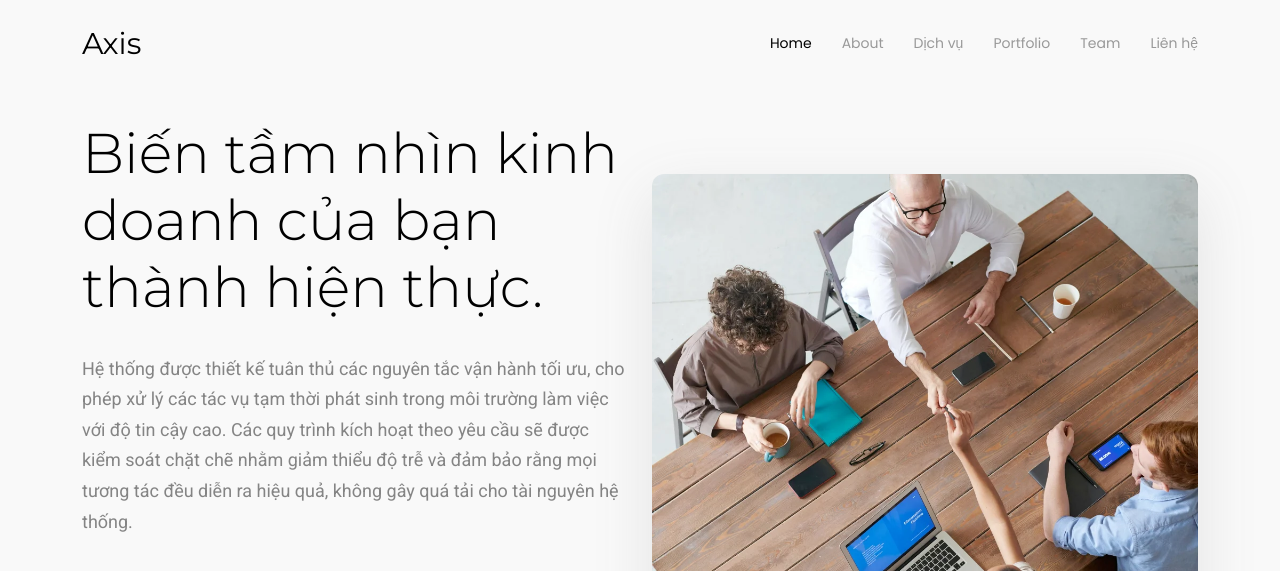
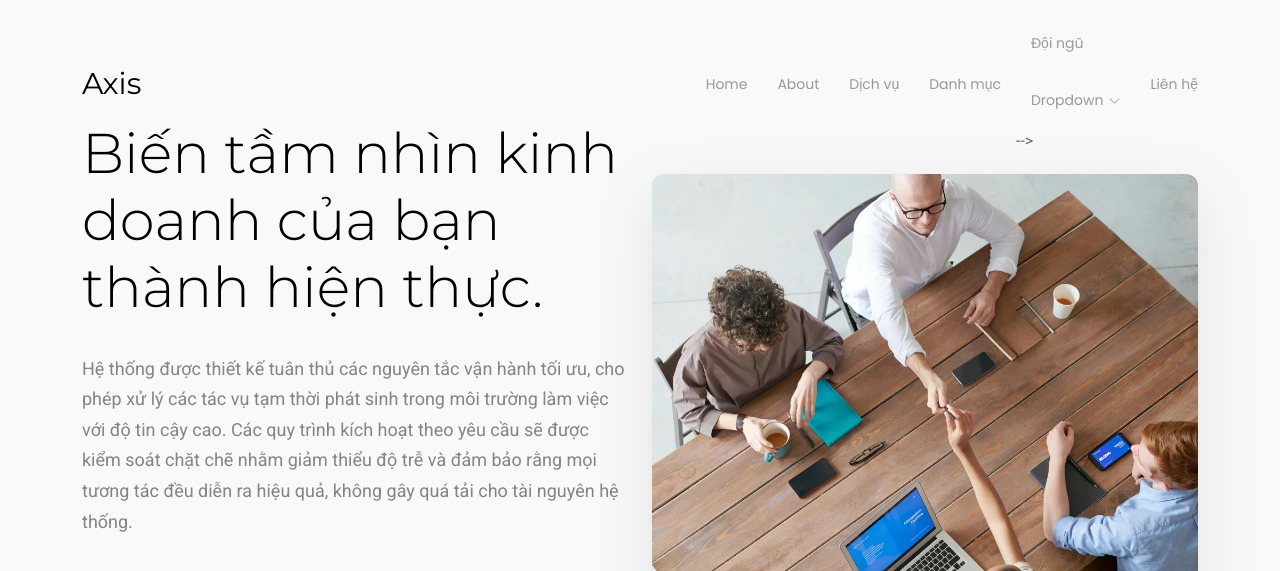
Before and after one commit to vandanhnguyen205-coder/CongTyKyThuatSo.github, a plain HTML site: page index.html in a window 1280 px wide. Shown: the top 571 px of the page. Drawn offline with Linux system fonts and the light colour scheme.

Commit message:
Fix navigation links in index.html

```diff
--- a/index.html
+++ b/index.html
@@ -57,11 +57,11 @@
 
       <nav id="navmenu" class="navmenu">
         <ul>
-          <li><a href="#hero" class="active">Home</a></li>
+          <li><a href="#home" class="active">Home</a></li>
           <li><a href="#about">About</a></li>
-          <li><a href="#services">Dịch vụ</a></li>
-          <li><a href="#portfolio">Portfolio</a></li>
-          <li><a href="#team">Team</a></li>
+          <li><a href="#dichvu">Dịch vụ</a></li>
+          <li><a href="#danhmuc">Danh mục</a></li>
+          <li><a href="#doingu">Đội ngũ </a></l
           <!-- <li class="dropdown"><a href="#"><span>Dropdown</span> <i class="bi bi-chevron-down toggle-dropdown"></i></a> -->
             <!-- <ul>
               <li><a href="#">Dropdown 1</a></li>
```
